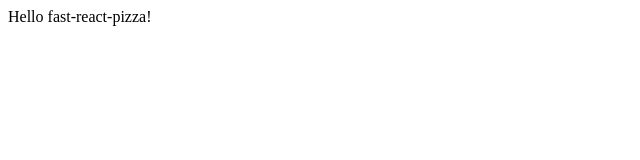
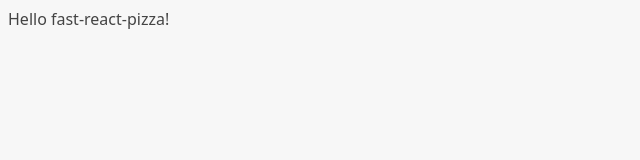
Before and after one commit to JeranSalcedo/fast-react-pizza, a React (Vite) app: page / in a window 1280 px wide. Shown: the top 160 px of the page, without its empty margins (0-640 px from the left). Built offline with nearby package versions, Linux system fonts and the light colour scheme.

Commit message:
added initial global css

```diff
--- /dev/null
+++ b/src/index.css
@@ -0,0 +1,63 @@
+body {
+	font-family:
+		system-ui,
+		-apple-system,
+		BlinkMacSystemFont,
+		"Segoe UI",
+		Roboto,
+		Oxygen,
+		Ubuntu,
+		Cantarell,
+		"Open Sans",
+		"Helvetica Neue",
+		sans-serif;
+	background-color: #f7f7f7;
+	color: #444;
+}
+
+.layout {
+	display: grid;
+	grid-template-rows: auto 1fr auto;
+	gap: 32px;
+	height: 100dvh;
+}
+
+/* https://dev.to/afif/i-made-100-css-loaders-for-your-next-project-4eje */
+.loader {
+	width: 45px;
+	aspect-ratio: 0.75;
+	--c: no-repeat linear-gradient(#333 0 0);
+	background:
+		var(--c) 0% 50%,
+		var(--c) 50% 50%,
+		var(--c) 100% 50%;
+	background-size: 20% 50%;
+	animation: loading 1s infinite linear;
+}
+
+@keyframes loading {
+	20% {
+		background-position:
+			0% 0%,
+			50% 50%,
+			100% 50%;
+	}
+	40% {
+		background-position:
+			0% 100%,
+			50% 0%,
+			100% 50%;
+	}
+	60% {
+		background-position:
+			0% 50%,
+			50% 100%,
+			100% 0%;
+	}
+	80% {
+		background-position:
+			0% 50%,
+			50% 50%,
+			100% 100%;
+	}
+}
--- a/src/main.jsx
+++ b/src/main.jsx
@@ -1,6 +1,7 @@
 import React from "react";
 import ReactDOM from "react-dom/client";
 import App from "./App.jsx";
+import "./index.css";
 
 ReactDOM.createRoot(document.getElementById("root")).render(
 	<React.StrictMode>
```
